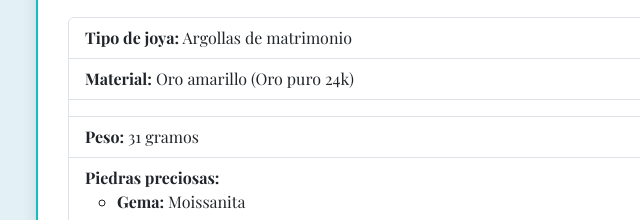
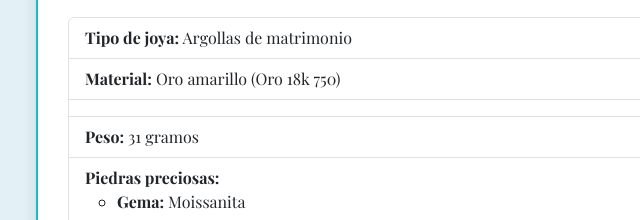
Before and after one commit to RoseVitoJoyeros/argollas31g, a plain HTML site: page index.html in a window 1280 px wide. Shown: the part 568-788 px from the top of the page, 34-674 px from the left. Drawn offline with nearby package versions, Linux system fonts and the light colour scheme.

Commit message:
index.html

```diff
--- a/index.html
+++ b/index.html
@@ -105,7 +105,7 @@
         <h3 class="section-title">Datos de la Joya</h3>
         <ul class="list-group">
             <li class="list-group-item"><strong>Tipo de joya:</strong> Argollas de matrimonio</li>
-            <li class="list-group-item"><strong>Material:</strong> Oro amarillo (Oro puro 24k) </li>
+            <li class="list-group-item"><strong>Material:</strong> Oro amarillo (Oro 18k 750) </li>
            <li class="list-group-item">
             <li class="list-group-item"><strong>Peso:</strong> 31 gramos</li>
             <li class="list-group-item">
```
